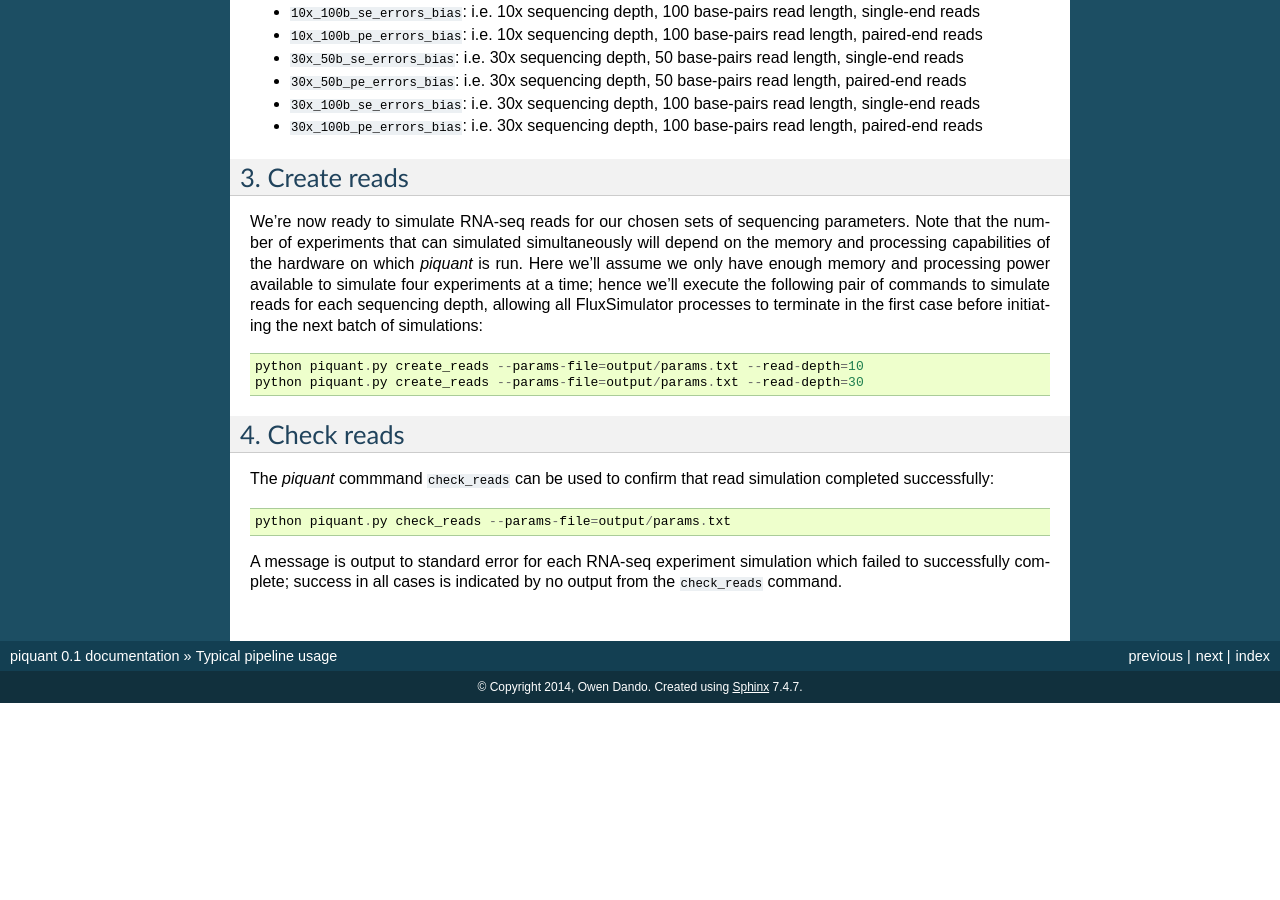
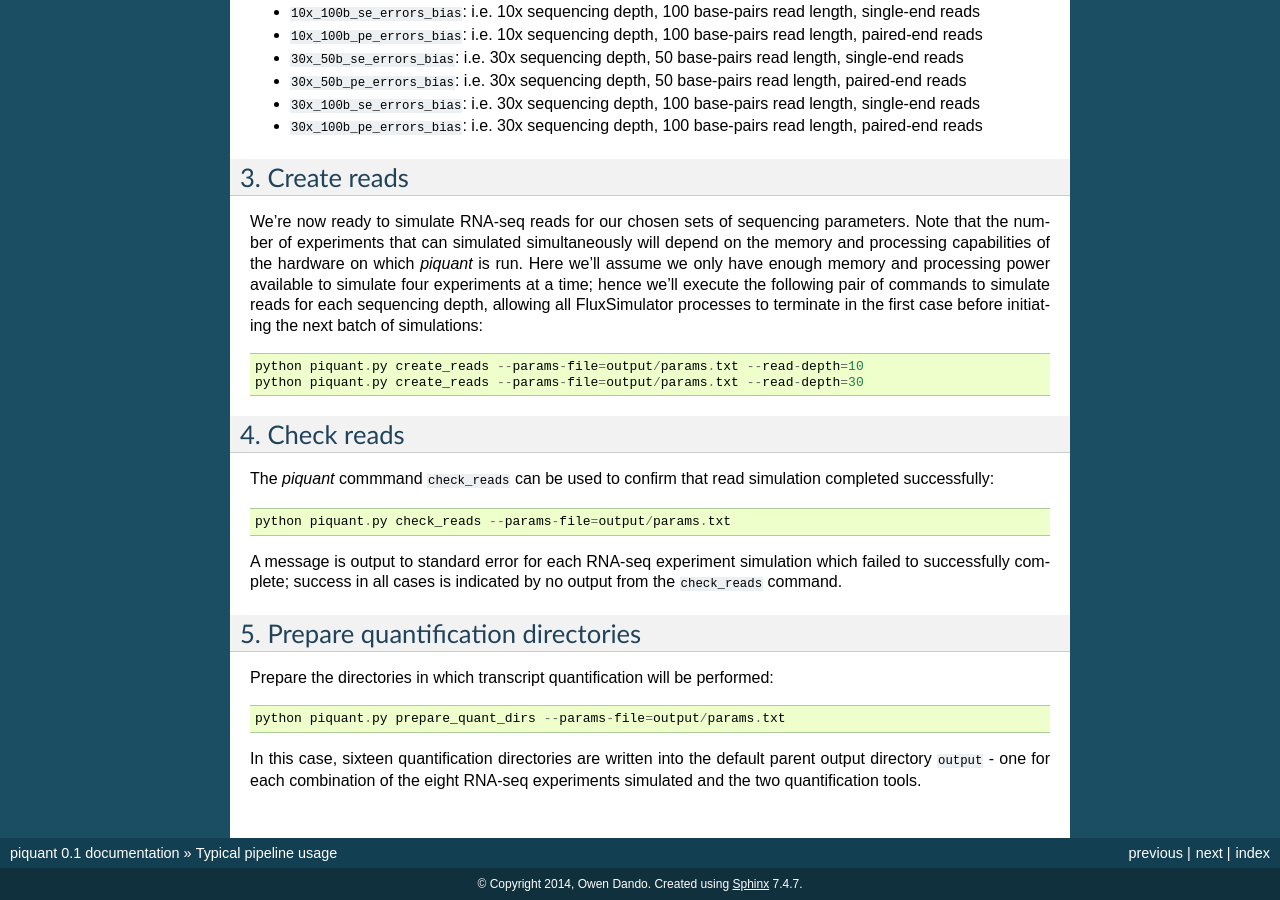
Before and after one commit to lweasel/piquant, a Sphinx documentation site: the page built from docs/typical_usage.rst, in a window 1280 px wide and 900 px high, scrolled down 947 px. Built offline with Sphinx 7.4.7, drawn with Linux system fonts in a browser that asks for light colours; formulas are drawn with MathJax 3; before the commit the page ends 1650 px from its top, so only the background shows below that; some of the changed text lies outside the part shown.

Commit message:
Add section on preparing quantification directories.

```diff
--- a/docs/typical_usage.rst
+++ b/docs/typical_usage.rst
@@ -64,3 +64,12 @@ The *piquant* commmand ``check_reads`` can be used to confirm that read simulati
     python piquant.py check_reads --params-file=output/params.txt
 
 A message is output to standard error for each RNA-seq experiment simulation which failed to successfully complete; success in all cases is indicated by no output from the ``check_reads`` command.
+
+5. Prepare quantification directories
+-------------------------------------
+
+Prepare the directories in which transcript quantification will be performed::
+
+    python piquant.py prepare_quant_dirs --params-file=output/params.txt
+
+In this case, sixteen quantification directories are written into the default parent output directory ``output`` - one for each combination of the eight RNA-seq experiments simulated and the two quantification tools.
```
